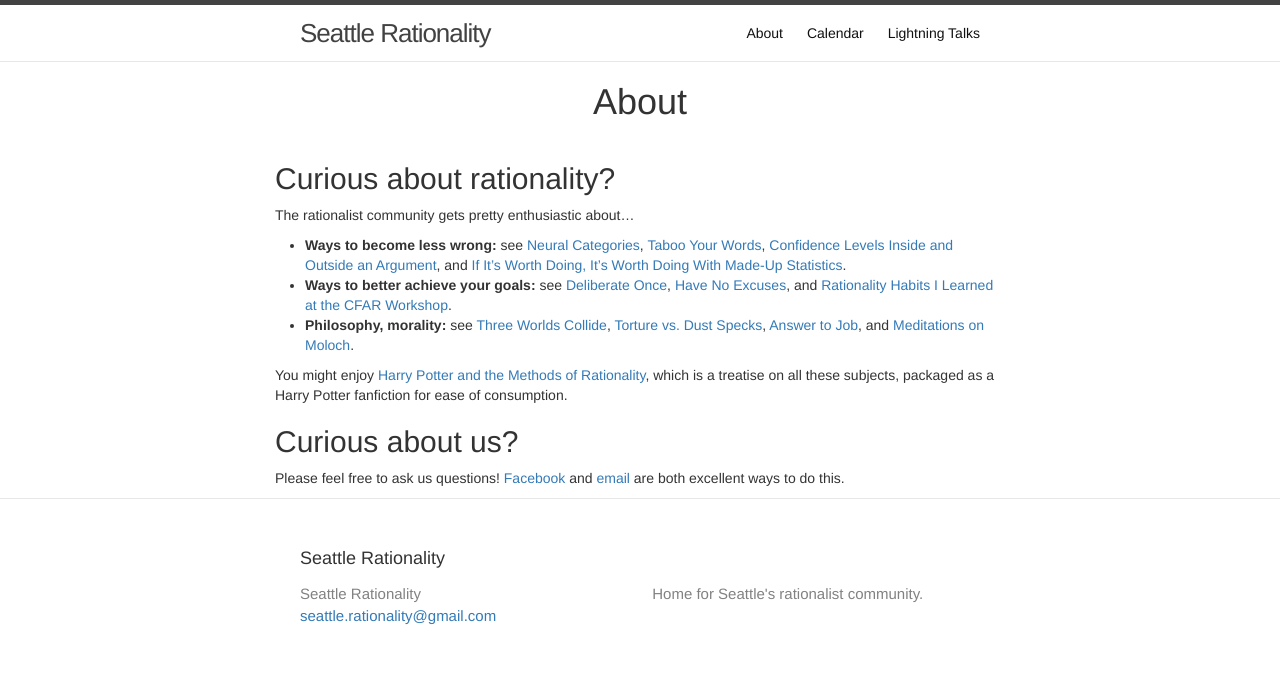
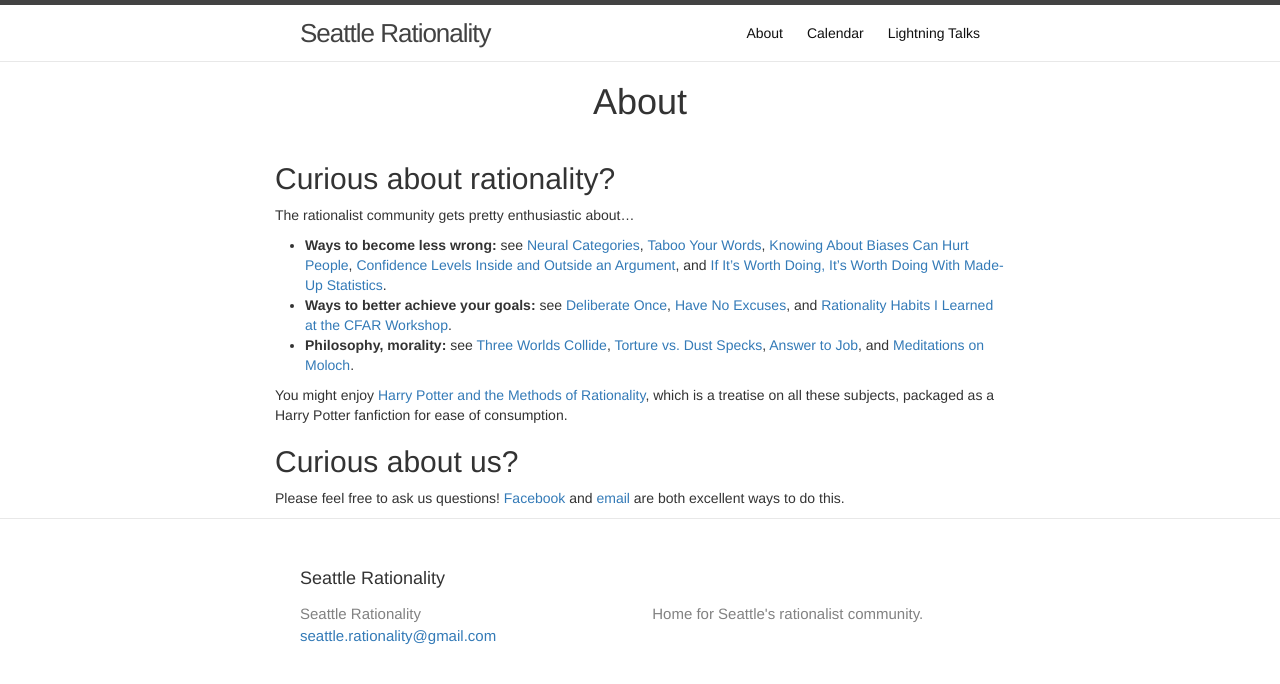
Before and after one commit to seattlerationality/seattlerationality.github.io, a Jekyll site: the page built from about.md, in a window 1280 px wide. Shown: the top 684 px of the page. Built offline with Jekyll 4.4.1, drawn with Linux system fonts in a browser that asks for light colours.

Commit message:
add recommended reading (Knowing About Biases Can Hurt People)

```diff
--- a/about.md
+++ b/about.md
@@ -10,6 +10,7 @@ The rationalist community gets pretty enthusiastic about...
 * **Ways to become less wrong:** see
   [Neural Categories](http://lesswrong.com/lw/nn/neural_categories/),
   [Taboo Your Words](http://lesswrong.com/lw/nu/taboo_your_words/),
+  [Knowing About Biases Can Hurt People](http://lesswrong.com/lw/he/knowing_about_biases_can_hurt_people/),
   [Confidence Levels Inside and Outside an Argument](http://lesswrong.com/lw/3be/confidence_levels_inside_and_outside_an_argument/),
   and
   [If It's Worth Doing, It's Worth Doing With Made-Up Statistics](http://slatestarcodex.com/2013/05/02/if-its-worth-doing-its-worth-doing-with-made-up-statistics/).
```
